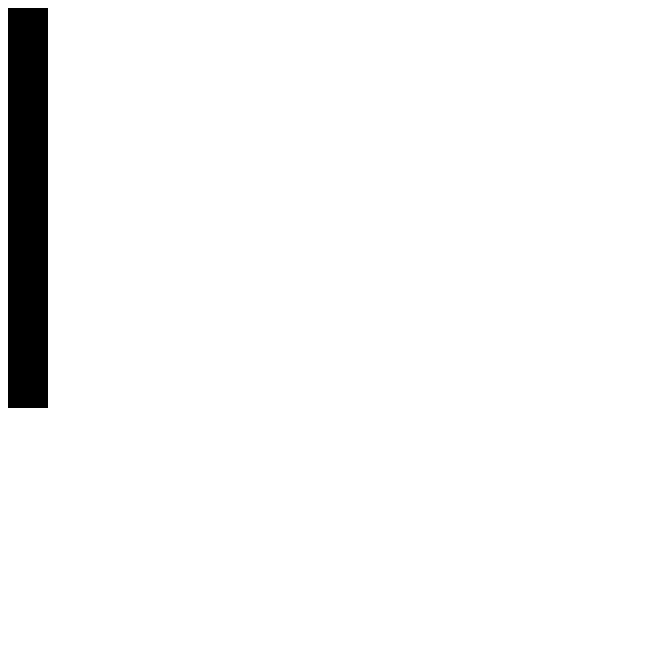
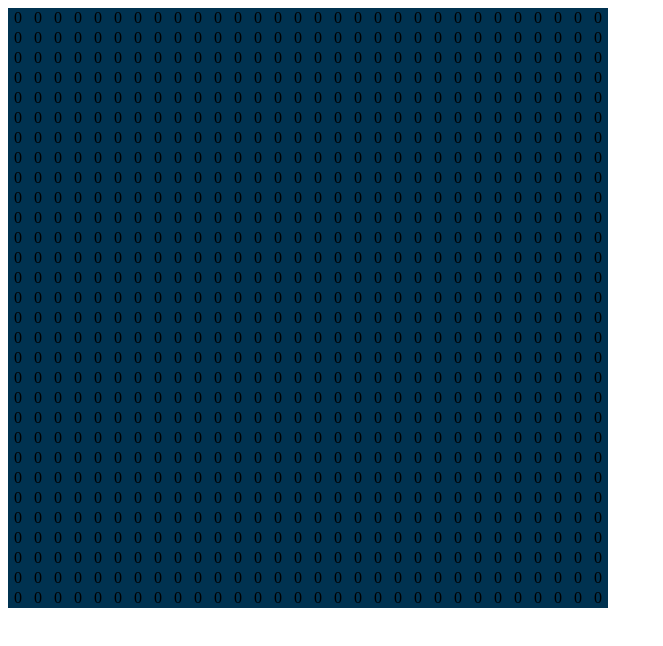
Before and after one commit to rickylevan/lagless-hover, a plain HTML site: page index.html in a window 1280 px wide. Shown: the whole page, without its empty margins (0-663 px from the left). Drawn offline with Linux system fonts and the light colour scheme.

Commit message:
made the grid, not lagless. Need something else

```diff
--- a/index.html
+++ b/index.html
@@ -7,24 +7,32 @@
 	<title>Document</title>
 </head>
 <body>
-	<div id=col>
+	<div id=top>
 	</div>
 
 	<script>
 		console.log('script says hi');
 		document.body.style.cursor = 'default';
 
-		for (let i = 0; i < 10; i++) {
-			let mydiv = document.createElement("div");
-			mydiv.style="height:40px;width:40px;background-color:black;"
-			mydiv.addEventListener('mouseover', function () {
-				this.style="height:40px;width:40px;background-color:red;"
-			})
-			mydiv.addEventListener('mouseout', function () {
-				this.style="height:40px;width:40px;background-color:black;"
-			})
+		for (let i = 0; i < 30; i++) {
+			let mycol = document.createElement("div");
+			mycol.style = "display:flex;";
 
-			document.getElementById('col').appendChild(mydiv);
+			for (let j = 0; j < 30; j++) {
+				let mydiv = document.createElement("div");
+				mydiv.style="height:20px;width:20px;background-color:rgb(0,50,80);text-align:center;vertical-align:middle;line-height:20px;"
+				mydiv.innerHTML = "0";
+				mydiv.addEventListener('mouseover', function () {
+					this.style="height:20px;width:20px;background-color:rgb(255, 255, 102);text-align:center;vertical-align:middle;line-height:20px"
+				})
+				mydiv.addEventListener('mouseout', function () {
+					this.style="height:20px;width:20px;background-color:rgb(0,50,80);text-align:center;vertical-align:middle;line-height:20px"
+				})
+
+				mycol.append(mydiv);
+			}
+
+			document.getElementById('top').append(mycol);
 		}
 
 
```
